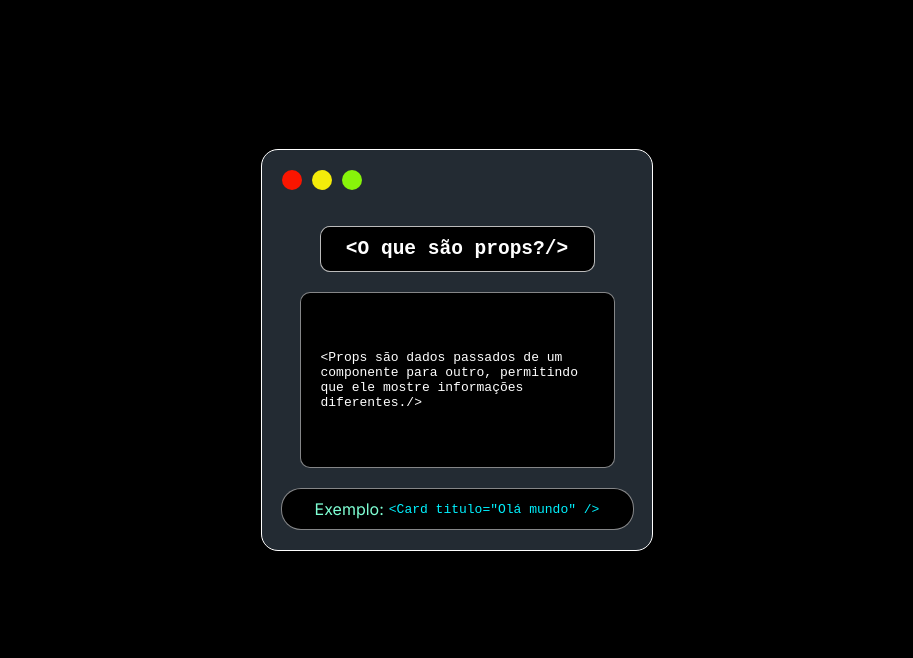
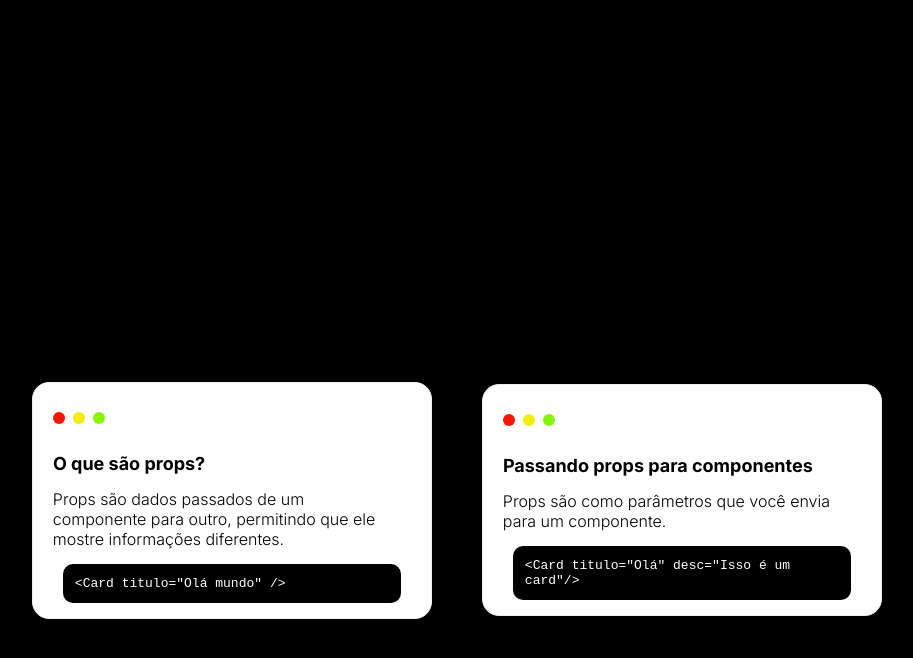
Before and after one commit to DaviNunes01001/CardsReact, a React (Vite) app: page / in a window 1280 px wide. Shown: the top 658 px of the page, without its empty margins (183-1096 px from the left). Built offline with nearby package versions, Linux system fonts and the light colour scheme.

Commit message:
alteração do card

```diff
--- a/src/App.css
+++ b/src/App.css
@@ -1,15 +1,18 @@
 * {
   margin: 0px;
   padding: 0px;
-  background-color: rgb(0, 0, 0);
   color: rgb(255, 255, 255);
 }
 
+body {
+  background-color: black;
+}
 .Container {
   width: 100%;
-  height: 700px;
+  height: 1000px;
   display: flex;
   align-items: center;
   justify-content: center;
-  flex-direction: column;
+  flex-wrap: wrap;
+  gap: 50px;
 }
--- a/src/App.jsx
+++ b/src/App.jsx
@@ -1,19 +1,21 @@
-import './App.css'
-import Card from './components/Card/Card'
+import "./App.css";
+import Card from "./components/Card/Card";
 
 function App() {
-
-
   return (
-    <>
-    <div className='Container'>
+    <div className="Container">
       <Card
-      Titulo="O que são props?"
-      desc="Props são dados passados de um componente para outro, permitindo que ele mostre informações diferentes."
-      code={`<Card titulo="Olá mundo" />`}
-      /> </div>
-    </>
-  )
+        Titulo="O que são props?"
+        desc="Props são dados passados de um componente para outro, permitindo que ele mostre informações diferentes."
+        code={`<Card titulo="Olá mundo" />`}
+      />
+      <Card
+        Titulo="Passando props para componentes"
+        desc="Props são como parâmetros que você envia para um componente."
+        code={`<Card titulo="Olá" desc="Isso é um card"/>`}
+      />
+    </div>
+  );
 }
 
-export default App
+export default App;
--- a/src/components/Card/Card.jsx
+++ b/src/components/Card/Card.jsx
@@ -5,27 +5,23 @@ function Card({ Titulo, desc, code }) {
     <div className={styles["Card-container"]}>
       <div className={styles["Apple-buttons"]}>
         <div className={styles["bnt-apple"]}></div>
+
         <div className={styles["bnt-apple"]}></div>
+
         <div className={styles["bnt-apple"]}></div>
       </div>
+
       <div className={styles["Titulo-div"]}>
-        <pre>
-            <code><h2>{"<"}{Titulo}{"/>"}</h2></code>
-        </pre>
+        <h2>{Titulo}</h2>
       </div>
+
       <div className={styles["Div-Desc"]}>
-
-            <pre>
-                <code>{"<"}{desc}{"/>"}</code>
-            </pre>
+        <p>{desc}</p>
       </div>
 
       <div className={styles["Div-code"]}>
-        <p className={styles["text-Exemplo"]}>Exemplo: </p>
         <pre>
-          <code>
-            <p className={styles["text-code"]}>{code}</p>
-          </code>
+          <code>{code}</code>
         </pre>
       </div>
     </div>
--- a/src/components/Card/Card.module.css
+++ b/src/components/Card/Card.module.css
@@ -1,100 +1,102 @@
-@import url('https://fonts.googleapis.com/css2?family=Inter:ital,opsz,wght@0,14..32,100..900;1,14..32,100..900&display=swap');
+@import url("https://fonts.googleapis.com/css2?family=Inter:ital,opsz,wght@0,14..32,100..900;1,14..32,100..900&display=swap");
+
+* {
+  margin: 0;
+  padding: 0;
+  box-sizing: border-box;
+}
+
 .Card-container {
-    min-width: 350px;
-    max-width: 390px;
-    height: 400px;
-    background-color: #232b33;
+  width: 400px;
+  background-color: #ffffff;
   border-radius: 17px;
-    border:  solid 1px white;
-    transition: 0.5s ease-in-out;
+  border: solid 1px #eee;
+  transition: 0.3s ease-in-out;
+  font-family:
+    "Inter",
+    system-ui,
+    -apple-system,
+    sans-serif;
+
   display: flex;
+  flex-direction: column;
   align-items: center;
-    justify-content: center;
-    flex-direction: column;
-    gap: 20px;
-    font-family: 'Inter', system-ui, -apple-system, sans-serif;;
+  gap: 15px;
+  padding-bottom: 15px;
 }
 
 .Card-container:hover {
-    transform:scale(1.07);
+  transform: scale(1.05);
 }
 
 .Apple-buttons {
   width: 90%;
-    height: 10%;
-    margin-top: 20px;
-    margin-left: 10px;
-    margin-right: 10px;
-    gap: 10px;
+  height: 40px;
+  margin-top: 15px;
   display: flex;
-        background-color: #232b33;
-
+  align-items: center;
+  gap: 8px;
 }
 
 .bnt-apple {
-    width: 20px;
-    height: 20px;
-    border-radius: 100%;
+  width: 12px;
+  height: 12px;
+  border-radius: 50%;
   background-color: rgb(250, 21, 0);
 }
-
 
 .Apple-buttons :nth-child(2) {
   background-color: rgb(244, 236, 10);
 }
+
 .Apple-buttons :nth-child(3) {
   background-color: rgb(135, 244, 10);
 }
 
+.Titulo-div {
+  width: 90%;
+  display: flex;
+  justify-content: flex-start;
+}
 
-.Titulo-div {
-    width: 70%;
-    height: 50px;
-    display: flex;
-    align-items: center;
-    justify-content: center;
-    border-radius: 10px;
-    border: solid 1px rgba(255, 255, 255, 0.732);
+.Titulo-div h2 {
+  color: #000;
+  font-size: 18px;
 }
 
 .Div-Desc {
-    min-width: 20%;
-    max-width: 70%;
-    max-height: 50%;
-    height: 150px;
-    border-radius: 10px;
+  width: 85%;
+  margin-right: 20px;
   display: flex;
   align-items: center;
-    justify-content: center;
-    border: solid 1px rgba(201, 202, 205, 0.662);
-    padding: 20px;
-}
-.Div-Desc p {
-   color: rgb(255, 0, 0);
+  justify-content: left;
 }
 
-.Div-code {
-    width: 90%;
-    min-height: 10%;
-    max-height: 80%;
-    background-color: black;
-    border-radius: 20px;
-    margin-bottom: 20px;
-    display: flex;
-    align-items: center;
-    justify-content: center;
-    border: solid 1px rgba(201, 202, 205, 0.662);
+.Div-Desc p {
+  color: black;
+  text-align: left;
+  font-weight: 300;
 }
 
-.text-code {
-    color: rgb(0, 242, 255);
+/* CÓDIGO (AQUI TÁ O PRINCIPAL 👇) */
+.Div-code {
+  width: 85%;
 }
 
-.text-Exemplo {
-    color: aquamarine;
-    margin-right: 5px;
+.Div-code pre {
+  background-color: #000000; /* estilo VS Code */
+  color: #ffffff;
+  padding: 12px;
+  border-radius: 10px;
+  overflow-x: auto;
+  white-space: pre-wrap;
+  word-break: break-word;
+  font-family: monospace;
+  font-size: 13px;
 }
-pre {
-  white-space: pre-wrap;  /* permite quebrar linha */
-  word-wrap: break-word;  /* quebra palavras grandes */
+
+.Div-code code {
+  margin: 0;
+  padding: 0;
+  display: block;
 }
```
Lines whose indentation alone changed are shown as unchanged.
